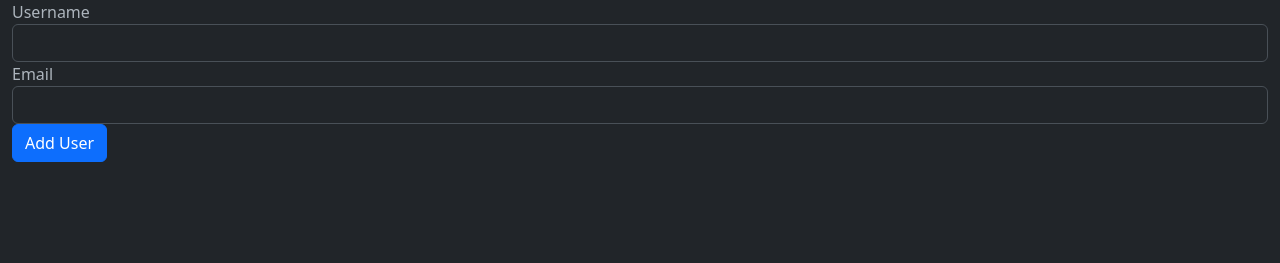
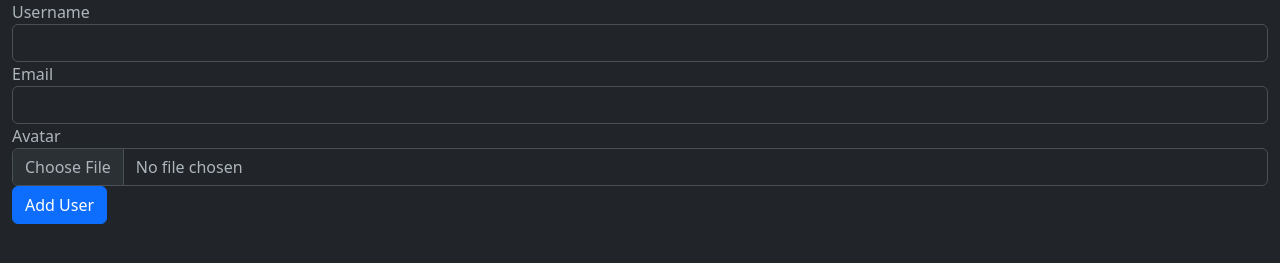
Before and after one commit to islandjon/HomeChore, a Flask app: page /add_user in a window 1280 px wide. Shown: the part 198-461 px from the top of the page. Run offline with Flask 3, Linux system fonts and the light colour scheme.

Commit message:
Add user avatar functionality and update forms for avatar uploads

```diff
--- a/src/app.py
+++ b/src/app.py
@@ -1,22 +1,25 @@
+from models import db, Household, User, Chore, Notification
 from flask import Flask, render_template, request, redirect, url_for, session
-from flask_sqlalchemy import SQLAlchemy
 from flask_migrate import Migrate
+from werkzeug.utils import secure_filename
 from datetime import datetime, timedelta
 import pytz
 import os
 
 app = Flask(__name__)
-app.config['SQLALCHEMY_DATABASE_URI'] = os.environ.get('DATABASE_URL', 'postgresql://postgres:postgres@0.0.0.0:5432/choredb')
-app.secret_key = os.environ.get('SECRET_KEY', 'default-secret-key')  # Needed for sessions
+app.config['SQLALCHEMY_DATABASE_URI'] = os.environ.get(
+    'DATABASE_URL', 'postgresql://postgres:postgres@0.0.0.0:5432/choredb')
+app.secret_key = os.environ.get(
+    'SECRET_KEY', 'default-secret-key')  # Needed for sessions
 
 # Import the models from models.py
-from models import db, Household, User, Chore, Notification
 
 # Initialize the database with the app
 db.init_app(app)
 
 # Initialize the migration engine
 migrate = Migrate(app, db)
+
 
 @app.route('/')
 def dashboard():
@@ -44,12 +47,14 @@ def dashboard():
             due_date_date = today_date
             last_completed_str = "Never"
         else:
-            last_completed_local = chore.last_completed.replace(tzinfo=pytz.utc).astimezone(timezone)
+            last_completed_local = chore.last_completed.replace(
+                tzinfo=pytz.utc).astimezone(timezone)
             # If the chore was completed today, skip it (already done).
             if last_completed_local.date() == today_date:
                 continue
             due_date = last_completed_local + chore.frequency
-            last_completed_str = last_completed_local.strftime("%Y-%m-%d %H:%M:%S %Z")
+            last_completed_str = last_completed_local.strftime(
+                "%Y-%m-%d %H:%M:%S %Z")
             due_date_date = due_date.date()
 
         # Determine who completed it last.
@@ -102,6 +107,7 @@ def settings():
     current_tz = session.get('timezone', 'UTC')
     return render_template('settings.html', timezones=common_timezones, current_tz=current_tz)
 
+
 @app.route('/complete_chore', methods=['POST'])
 def complete_chore():
     chore_id = request.form.get('chore_id')
@@ -116,6 +122,7 @@ def complete_chore():
         db.session.add(notif)
         db.session.commit()
     return redirect(url_for('dashboard'))
+
 
 @app.route('/add_chore', methods=['GET', 'POST'])
 def add_chore():
@@ -143,25 +150,13 @@ def add_chore():
         households = Household.query.all()
         return render_template('add_chore.html', households=households)
 
-@app.route('/add_user', methods=['GET', 'POST'])
-def add_user():
-    if request.method == 'POST':
-        household_id = request.form.get('household_id')
-        username = request.form.get('username')
-        email = request.form.get('email')
-        new_user = User(household_id=household_id, username=username, email=email)
-        db.session.add(new_user)
-        db.session.commit()
-        return redirect(url_for('dashboard'))
-    else:
-        households = Household.query.all()
-        return render_template('add_user.html', households=households)
 
 @app.route('/manage_chores')
 def manage_chores():
     # List all chores in a table
     chores = Chore.query.all()
     return render_template('manage_chores.html', chores=chores)
+
 
 @app.route('/edit_chore/<int:chore_id>', methods=['GET', 'POST'])
 def edit_chore(chore_id):
@@ -178,6 +173,7 @@ def edit_chore(chore_id):
         return redirect(url_for('manage_chores'))
     return render_template('edit_chore.html', chore=chore)
 
+
 @app.route('/delete_chore/<int:chore_id>', methods=['POST'])
 def delete_chore(chore_id):
     chore = Chore.query.get_or_404(chore_id)
@@ -185,10 +181,40 @@ def delete_chore(chore_id):
     db.session.commit()
     return redirect(url_for('manage_chores'))
 
+
 @app.route('/manage_users')
 def manage_users():
     users = User.query.all()
     return render_template('manage_users.html', users=users)
+
+
+@app.route('/add_user', methods=['GET', 'POST'])
+def add_user():
+    if request.method == 'POST':
+        household_id = request.form.get('household_id')
+        username = request.form.get('username')
+        email = request.form.get('email')
+        # Handle avatar file upload
+        avatar_file = request.files.get('avatar')
+        avatar_filename = None
+        if avatar_file and avatar_file.filename:
+            avatar_filename = secure_filename(avatar_file.filename)
+            avatar_path = os.path.join(
+                app.static_folder, 'avatars', avatar_filename)
+            # Ensure the directory exists
+            os.makedirs(os.path.dirname(avatar_path), exist_ok=True)
+            avatar_file.save(avatar_path)
+        new_user = User(household_id=household_id,
+                        username=username,
+                        email=email,
+                        avatar=avatar_filename)  # Assuming your User model has an "avatar" column.
+        db.session.add(new_user)
+        db.session.commit()
+        return redirect(url_for('dashboard'))
+    else:
+        households = Household.query.all()
+        return render_template('add_user.html', households=households)
+
 
 @app.route('/edit_user/<int:user_id>', methods=['GET', 'POST'])
 def edit_user(user_id):
@@ -197,10 +223,20 @@ def edit_user(user_id):
         user.username = request.form.get('username')
         user.email = request.form.get('email')
         user.household_id = request.form.get('household_id')
+        # Check if a new avatar file was uploaded
+        avatar_file = request.files.get('avatar')
+        if avatar_file and avatar_file.filename:
+            avatar_filename = secure_filename(avatar_file.filename)
+            avatar_path = os.path.join(
+                app.static_folder, 'avatars', avatar_filename)
+            os.makedirs(os.path.dirname(avatar_path), exist_ok=True)
+            avatar_file.save(avatar_path)
+            user.avatar = avatar_filename
         db.session.commit()
         return redirect(url_for('manage_users'))
     households = Household.query.all()
     return render_template('edit_user.html', user=user, households=households)
+
 
 @app.route('/delete_user/<int:user_id>', methods=['POST'])
 def delete_user(user_id):
@@ -210,6 +246,8 @@ def delete_user(user_id):
     return redirect(url_for('manage_users'))
 
 # Initial setup CLI command
+
+
 @app.cli.command("setup")
 def setup():
     """
@@ -227,7 +265,8 @@ def setup():
     db.session.commit()
 
     # Create default user
-    user = User(household_id=household.id, username="admin", email="admin@example.com")
+    user = User(household_id=household.id,
+                username="admin", email="admin@example.com")
     db.session.add(user)
     db.session.commit()
 
@@ -251,5 +290,6 @@ def setup():
 
     print("Initial setup completed: Default household, user, and chores created.")
 
+
 if __name__ == '__main__':
     app.run(debug=True)
--- a/src/models.py
+++ b/src/models.py
@@ -19,10 +19,11 @@ class User(db.Model):
     household_id = db.Column(db.Integer, db.ForeignKey('households.id'), nullable=False)
     username = db.Column(db.String(255), unique=True, nullable=False)
     email = db.Column(db.String(255), unique=True, nullable=False)
+    avatar = db.Column(db.String(255), nullable=True, default="default_avatar.png")
     created_at = db.Column(db.DateTime, default=datetime.utcnow)
 
-    # Notifications for this user
     notifications = db.relationship("Notification", backref="user", lazy=True)
+
 
 class Chore(db.Model):
     __tablename__ = 'chores'
--- a/src/templates/add_user.html
+++ b/src/templates/add_user.html
@@ -5,7 +5,7 @@
 {% block content %}
 <div class="mt-4">
   <h1>Add a New User</h1>
-  <form action="{{ url_for('add_user') }}" method="post">
+  <form action="{{ url_for('add_user') }}" method="post" enctype="multipart/form-data">
     <div class="form-group">
       <label for="householdSelect">Household</label>
       <select class="form-control" id="householdSelect" name="household_id">
@@ -22,6 +22,10 @@
       <label for="emailInput">Email</label>
       <input type="email" class="form-control" id="emailInput" name="email" required>
     </div>
+    <div class="form-group">
+      <label for="avatarInput">Avatar</label>
+      <input type="file" class="form-control" id="avatarInput" name="avatar">
+    </div>
     <button type="submit" class="btn btn-primary">Add User</button>
   </form>
 </div>
```
Also changed, not shown: src/templates/dashboard.html (+43 -6 lines), src/templates/edit_user.html (+8 -1 lines), src/static/avatars/default_avatar.png (added), 1 other file.
